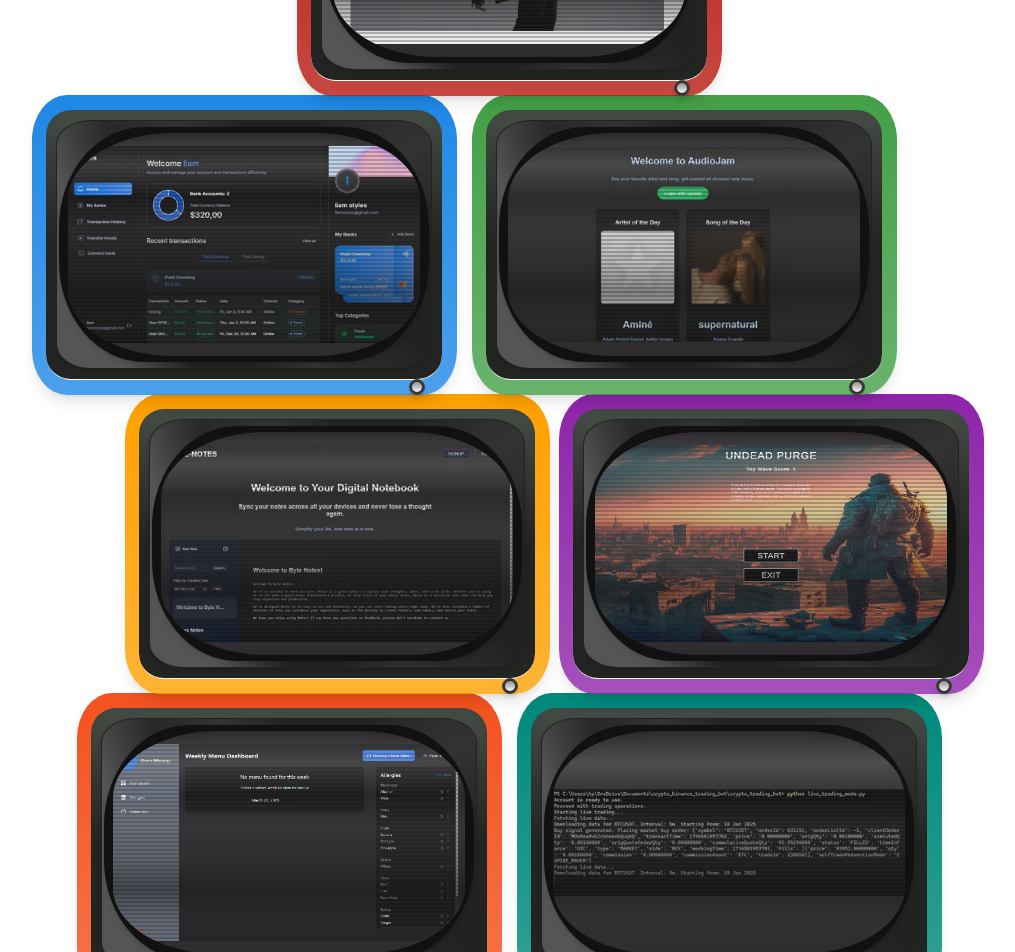
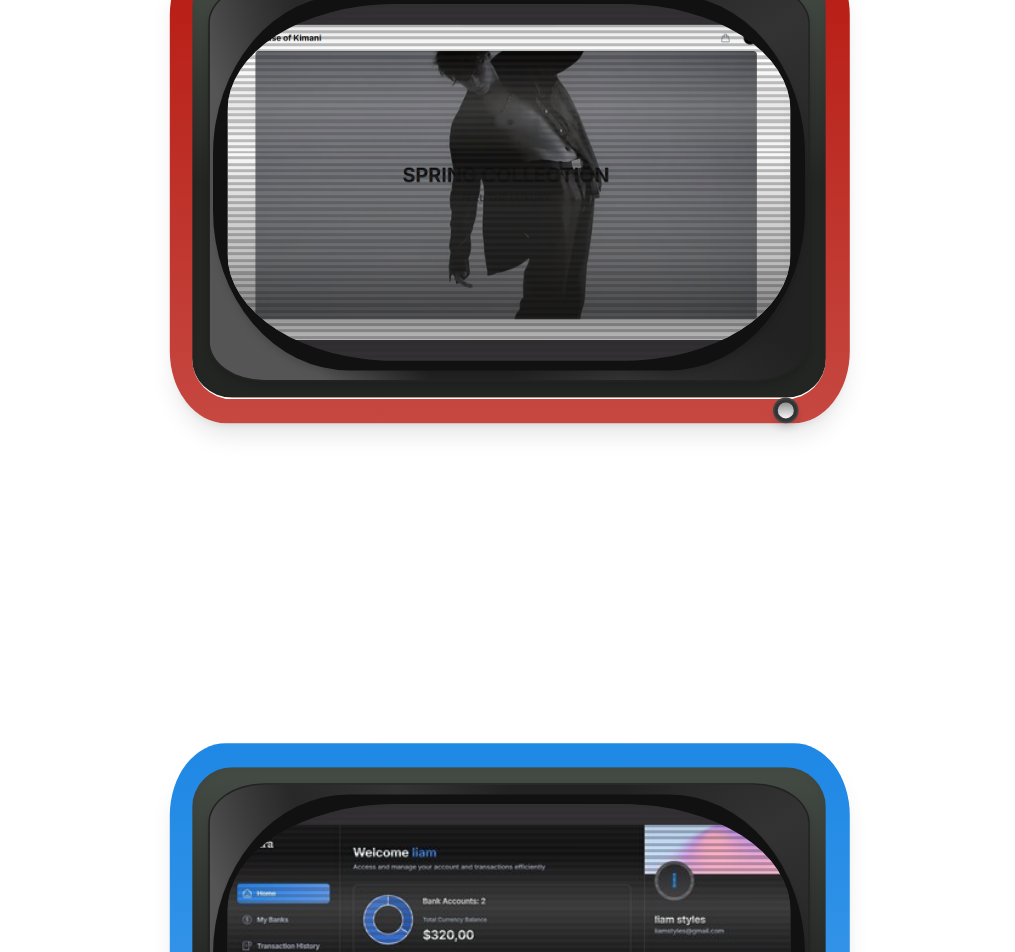
Before and after one commit to denismwangikimani/portfolio, a Next.js app: page / in a window 1280 px wide. Shown: the part 1900-2852 px from the top of the page, without its empty margins (131-1146 px from the left). Built offline with nearby package versions, Linux system fonts and the light colour scheme.

Commit message:
refactor: simplify RetroTVPortfolio component structure and remove unused spacing variables

```diff
--- a/src/components/RetroTVPortfolio.tsx
+++ b/src/components/RetroTVPortfolio.tsx
@@ -9,82 +9,55 @@ const RetroTVPortfolio: React.FC = () => {
   const router = useRouter();
   const [hoveredTV, setHoveredTV] = useState<number | null>(null);
 
-  // Adjustable spacing values for HORIZONTAL spacing between TVs in each row
-  // const secondRowSpacing = 140; // Horizontal space between TVs in the second row
-  // const thirdRowSpacing = 134; // Horizontal space between TVs in the third row
-  // const bottomRowSpacing = 140; // Horizontal space between TVs in the bottom row
-
-  // // How much each row shifts left/right
-  // const rowOffset = 90;
-
-  // Updated projects data structure with new positions
   const projects = [
-    // Top row (1 TV)
     {
       id: 1,
       image: "/images/online-store-screenshots/store-landing.png",
       video: "/videos/store-demo.mp4",
       link: "/store",
-      position: "top-center",
-      tvColor: "#b71a11", // Red
-      rotation: "0deg",
+      tvColor: "#b71a11",
     },
-    // Second row from top (2 TVs)
     {
       id: 2,
       image: "/images/xyntra-screenshots/landing_464x261.jpg",
       video: "/videos/xyntra-web-bank-demo-video.mp4",
       link: "/xyntra-web-bank-app",
-      position: "second-left",
-      tvColor: "#1e88e5", // Blue
-      rotation: "0deg",
+      tvColor: "#1e88e5",
     },
     {
       id: 3,
       image: "/images/audiojam-screenshots/landingpage_upscaled_464x259.jpg",
       video: "/videos/Audiojam-demo-video.mp4",
       link: "/audiojam-music",
-      position: "second-right",
-      tvColor: "#43a047", // Green
-      rotation: "0deg",
+      tvColor: "#43a047",
     },
-    // Third row from top (2 TVs)
     {
       id: 4,
       image: "/images/notesapp-screenshots/login (2)_464x261.jpg",
       video: "/videos/bytes-notes-app-demo-video - Made with Clipchamp.mp4",
       link: "/notesapp",
-      position: "third-left",
-      tvColor: "#ffa000", // Amber
-      rotation: "0deg",
+      tvColor: "#ffa000",
     },
     {
       id: 5,
       image: "/images/undead-purge-screenshots/login.png",
       video: "/videos/undead-purge-demo-video - Made with Clipchamp.mp4",
       link: "/undead-purge-game",
-      position: "third-right",
-      tvColor: "#8e24aa", // Purple
-      rotation: "0deg",
+      tvColor: "#8e24aa",
     },
-    // Bottom row (2 TVs)
     {
       id: 6,
       image: "/images/menu-planner-screenshots/dashboard.png",
       video: "/videos/menu-demo.mp4",
       link: "/menu-scheduling",
-      position: "bottom-left",
-      tvColor: "#f4511e", // Deep Orange
-      rotation: "0deg",
+      tvColor: "#f4511e",
     },
     {
       id: 7,
       image: "/images/crypto-bot-screenshots/bot_464x141.jpg",
       video: "/videos/crypto-bot-demo-video.mp4",
       link: "/binance",
-      position: "bottom-right",
-      tvColor: "#00897b", // Teal
-      rotation: "0deg",
+      tvColor: "#00897b",
     },
   ];
 
@@ -92,21 +65,15 @@ const RetroTVPortfolio: React.FC = () => {
     router.push(link);
   };
 
-  // Modified TV component that handles the media content
-  const ProjectTV: React.FC<{
-    project: (typeof projects)[0];
-  }> = ({ project }) => {
-    return (
+  const ProjectTV: React.FC<{ project: (typeof projects)[0] }> = ({
+    project,
+  }) => (
     <div
       className="relative cursor-pointer"
       onMouseEnter={() => setHoveredTV(project.id)}
       onMouseLeave={() => setHoveredTV(null)}
       onClick={() => handleTVClick(project.link)}
-        style={{
-          transform: project.rotation ? `rotate(${project.rotation})` : "",
-        }}
     >
-        <div className="relative">
       <TV
         screenContent={
           hoveredTV === project.id ? (
@@ -131,114 +98,23 @@ const RetroTVPortfolio: React.FC = () => {
         tvColor={project.tvColor}
       />
     </div>
+  );
+
+  return (
+    <div className="w-full">
+      {projects.map((p) => (
+        <div
+          key={p.id}
+          className="min-h-screen flex items-center justify-center"
+        >
+          {/* Scale up 30% on large screens */}
+          <div className="w-full max-w-[500px] transform lg:scale-[1.6] transition-transform">
+            <ProjectTV project={p} />
+          </div>
+        </div>
+      ))}
     </div>
   );
 };
 
-  // Single-column layout for mobile
-  const MobileLayout = () => (
-    <div className="block md:hidden px-4 space-y-8">
-      {projects.map((p) => (
-        <div key={p.id} className="mx-auto max-w-sm">
-          <ProjectTV project={p} />
-        </div>
-      ))}
-    </div>
-  );
-
-  // Existing staggered layout for larger screens
-  const DesktopLayout = () => {
-    // TV container width
-    const tvWidth = 300;
-
-    return (
-      <div className="relative mx-auto max-w-[1200px] hidden md:block">
-        {/* Top Row */}
-        <div className="flex justify-center relative z-[40]">
-          {projects
-            .filter((p) => p.position.startsWith("top"))
-            .map((p) => (
-              <div
-                key={p.id}
-                className="relative"
-                style={{ width: `${tvWidth}px` }}
-              >
-                <ProjectTV project={p} />
-              </div>
-            ))}
-        </div>
-
-        {/* Second Row */}
-        <div
-          className="flex justify-center relative z-[30]"
-          style={{
-            marginTop: "-65px",
-            marginLeft: `-${90}px`, // rowOffset
-          }}
-        >
-          <div
-            style={{ display: "flex", gap: `${140}px` /* secondRowSpacing */ }}
-          >
-            {projects
-              .filter((p) => p.position.startsWith("second"))
-              .map((p) => (
-                <div key={p.id} style={{ width: `${tvWidth}px` }}>
-                  <ProjectTV project={p} />
-                </div>
-              ))}
-          </div>
-        </div>
-
-        {/* Third Row */}
-        <div
-          className="flex justify-center relative z-[20]"
-          style={{
-            marginTop: "-65px",
-            marginLeft: `${90}px`, // rowOffset
-          }}
-        >
-          <div
-            style={{ display: "flex", gap: `${134}px` /* thirdRowSpacing */ }}
-          >
-            {projects
-              .filter((p) => p.position.startsWith("third"))
-              .map((p) => (
-                <div key={p.id} style={{ width: `${tvWidth}px` }}>
-                  <ProjectTV project={p} />
-                </div>
-              ))}
-          </div>
-        </div>
-
-        {/* Bottom Row */}
-        <div
-          className="flex justify-center relative z-[10]"
-          style={{
-            marginTop: "-65px",
-          }}
-        >
-          <div
-            style={{ display: "flex", gap: `${140}px` /* bottomRowSpacing */ }}
-          >
-            {projects
-              .filter((p) => p.position.startsWith("bottom"))
-              .map((p) => (
-                <div key={p.id} style={{ width: `${tvWidth}px` }}>
-                  <ProjectTV project={p} />
-                </div>
-              ))}
-          </div>
-        </div>
-      </div>
-    );
-  };
-
-  return (
-    <>
-      <MobileLayout />
-      <DesktopLayout />
-    </>
-  );
-};
-
 export default RetroTVPortfolio;
```
Lines whose indentation alone changed are shown as unchanged.
